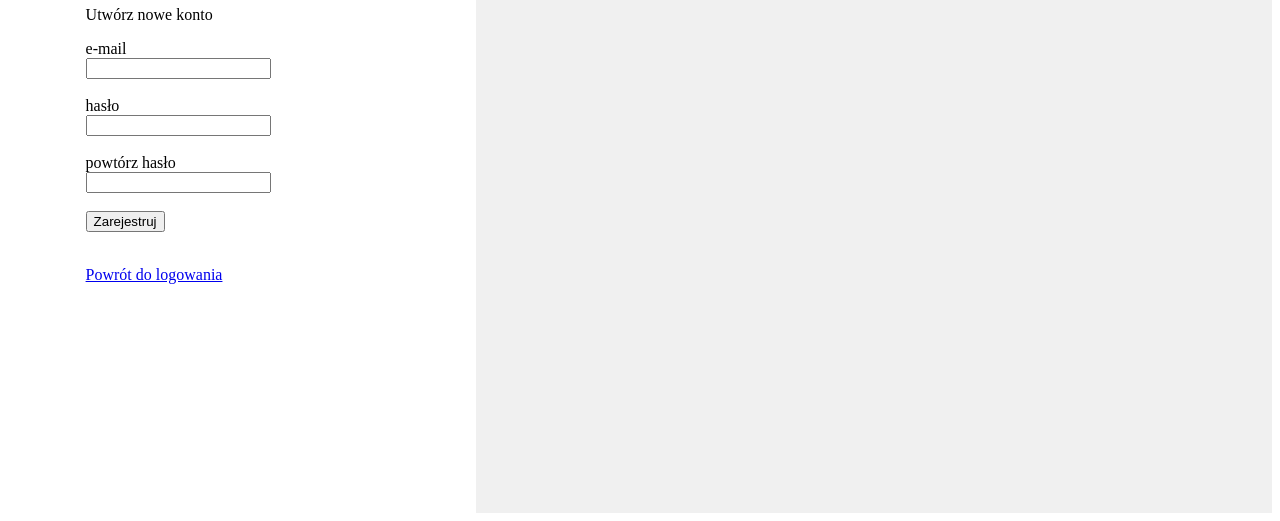
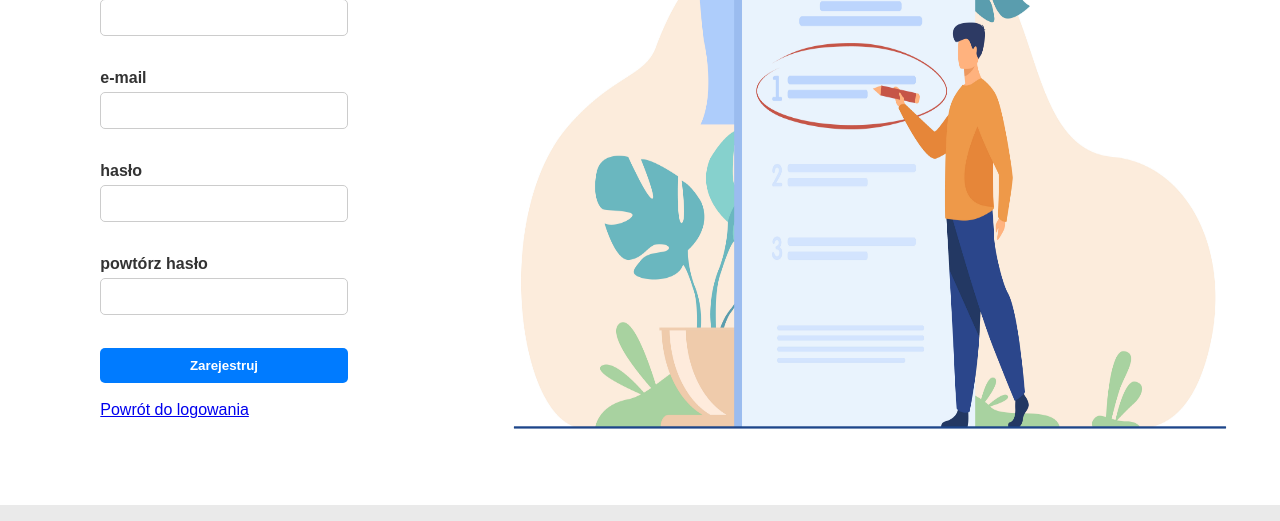
Before and after one commit to G4C3K2/SimpleTeskManagerTrial, a website: page Pages/registration.html in a window 1280 px wide. Shown: the part 295-816 px from the top of the page. Drawn offline with Linux system fonts and the light colour scheme.

Commit message:
polaczenie frontu z backiem

```diff
--- a/Controllers/auth.js
+++ b/Controllers/auth.js
@@ -103,7 +103,7 @@ export async function Register(req, res) {
         return res.status(400).json({
             status: "failed",
             data: [],
-            message: "All fields are required (first_name, last_name, email, password).",
+            message: "Wszystkie pola są wymagane.",
         });
     }
 
@@ -117,7 +117,7 @@ export async function Register(req, res) {
             return res.status(400).json({
                 status: "failed",
                 data: [],
-                message: "It seems you already have an account, please log in instead.",
+                message: "Wygląda na to, że już masz konto. Zaloguj się.",
             });
         }
 
--- a/Pages/registration.html
+++ b/Pages/registration.html
@@ -3,36 +3,100 @@
 <head>
     <meta charset="UTF-8">
     <meta name="viewport" content="width=device-width, initial-scale=1.0">
-    <title>Task Manager - Logowanie</title>
+    <title>Task Manager - Rejestracja</title>
+    <link rel="stylesheet" href="style_reg.css">
 </head>
 <body>
-    <div style="display: flex; height: 100vh;">
+
+    <div class="container">
         <!-- Lewa część: 35% szerokości -->
-        <div style="width: 35%; display: flex; justify-content: center; align-items: center; padding: 20px;">
+        <div class="left-panel">
             <div>
                 <h1>Witaj w Task Manager</h1>
-                <p>Utwórz nowe konto</p>
-                <form>
-                    <label for="email">e-mail</label><br>
-                    <input type="email" id="email" name="email"><br><br>
+                <p>Utwórz nowe konto</p><br><br>
+                <form id="registerForm">
+                    <label for="first_name">Imię</label>
+                    <input type="text" id="first_name" name="first_name" required><br><br>
 
-                    <label for="password">hasło</label><br>
-                    <input type="password" id="password" name="password"><br><br>
+                    <label for="last_name">Nazwisko</label>
+                    <input type="text" id="last_name" name="last_name" required><br><br>
 
-                    <label for="password">powtórz hasło</label><br>
-                    <input type="password" id="repassword" name="repassword"><br><br>
+                    <label for="email">e-mail</label>
+                    <input type="email" id="email" name="email" required><br><br>
+
+                    <label for="password">hasło</label>
+                    <input type="password" id="password" name="password" required><br><br>
+
+                    <label for="repassword">powtórz hasło</label>
+                    <input type="password" id="repassword" name="repassword" required><br><br>
 
                     <button type="submit">Zarejestruj</button><br><br>
-
                 </form>
                 <p><a href="index.html">Powrót do logowania</a></p>
             </div>
         </div>
 
         <!-- Prawa część: 65% szerokości - placeholder na grafikę -->
-        <div style="width: 65%; background-color: #f0f0f0;">
-            <!-- Tutaj dodaj tło lub grafikę -->
+        <div class="right-panel">
+            <img src="tasks.jpg" alt="Grafika Task Manager" style="max-width: 100%; height: 100%;">
         </div>
     </div>
+
+    <script>
+        const form = document.getElementById("registerForm");
+
+        form.addEventListener("submit", async (event) => {
+            event.preventDefault(); // Zapobiega domyślnemu wysłaniu formularza
+
+            // Pobieranie wartości z formularza
+            const first_name = document.getElementById("first_name").value;
+            const last_name = document.getElementById("last_name").value;
+            const email = document.getElementById("email").value;
+            const password = document.getElementById("password").value;
+            const repassword = document.getElementById("repassword").value;
+
+            // Sprawdzanie, czy hasła się zgadzają
+            if (password !== repassword) {
+                alert("Hasła się nie zgadzają! Proszę spróbować ponownie.");
+                return;
+            }
+
+            // Przygotowanie danych do wysłania
+            const userData = {
+                first_name,
+                last_name,
+                email,
+                password
+            };
+
+            try {
+                // Wysłanie zapytania POST
+                const response = await fetch("http://localhost:5005/task-manager/auth/register", {
+                    method: "POST",
+                    headers: {
+                        "Content-Type": "application/json",
+                    },
+                    body: JSON.stringify(userData),
+                });
+
+                const result = await response.json();
+
+                if (response.ok) {
+                    // Obsługa pomyślnej rejestracji
+                    alert("Rejestracja zakończona pomyślnie!");
+                    console.log(result);
+                    // Przekierowanie użytkownika na stronę logowania
+                    window.location.href = "index.html";
+                } else {
+                    // Obsługa błędów rejestracji
+                    alert(result.message || "Wystąpił błąd podczas rejestracji.");
+                }
+            } catch (error) {
+                // Obsługa błędów sieciowych lub innych wyjątków
+                console.error("Błąd:", error);
+                alert("Wystąpił błąd podczas łączenia z serwerem.");
+            }
+        });
+    </script>
 </body>
 </html>
--- /dev/null
+++ b/Pages/style_index.css
@@ -0,0 +1,114 @@
+/* Ogólne ustawienia */
+* {
+    box-sizing: border-box;
+    margin: 0;
+    padding: 0;
+    font-family: Arial, sans-serif;
+}
+
+body {
+    display: flex;
+    justify-content: center;
+    align-items: center;
+    background-color: #eaeaea;
+    color: #333;
+}
+
+/* Główne kontenery */
+.container {
+    display: flex;
+    height: 100vh;
+    width: 100%;
+}
+
+/* Lewa część */
+.left-panel {
+    width: 35%;
+    display: flex;
+    justify-content: center;
+    align-items: center;
+    padding: 20px;
+    background-color: #fff;
+    box-shadow: 0 0 10px rgba(0, 0, 0, 0.1);
+}
+
+.left-panel h1 {
+    margin-bottom: 10px;
+    font-size: 24px;
+    color: #555;
+}
+
+.left-panel p {
+    margin-bottom: 20px;
+    color: #666;
+}
+
+/* Formularz */
+form {
+    width: 100%;
+    max-width: 300px;
+}
+
+form label {
+    display: block;
+    margin-bottom: 5px;
+    font-weight: bold;
+}
+
+form input {
+    width: 100%;
+    padding: 10px;
+    margin-bottom: 15px;
+    border: 1px solid #ccc;
+    border-radius: 5px;
+}
+
+form button {
+    width: 100%;
+    padding: 10px;
+    border: none;
+    border-radius: 5px;
+    background-color: #007bff;
+    color: #fff;
+    font-weight: bold;
+    cursor: pointer;
+}
+
+form button:hover {
+    background-color: #0056b3;
+}
+
+/* Linki */
+form a {
+    text-decoration: none;
+    color: #007bff;
+}
+
+form a:hover {
+    text-decoration: underline;
+}
+
+/* Prawa część */
+.right-panel {
+    width: 65%;
+    background-color: #f0f0f0;
+    display: flex;
+    justify-content: center;
+    align-items: center;
+}
+
+/* Przyciski logowania */
+form .alt-login {
+    display: flex;
+    flex-direction: column;
+    align-items: center;
+}
+
+form .alt-login button {
+    margin-top: 10px;
+    background-color: #db4437;
+}
+
+form .alt-login button:hover {
+    background-color: #b83e2d;
+}
--- /dev/null
+++ b/Pages/style_reg.css
@@ -0,0 +1,114 @@
+/* Ogólne ustawienia */
+* {
+    box-sizing: border-box;
+    margin: 0;
+    padding: 0;
+    font-family: Arial, sans-serif;
+}
+
+body {
+    display: flex;
+    justify-content: center;
+    align-items: center;
+    background-color: #eaeaea;
+    color: #333;
+}
+
+/* Główne kontenery */
+.container {
+    display: flex;
+    height: 100vh;
+    width: 100%;
+}
+
+/* Lewa część */
+.left-panel {
+    width: 35%;
+    display: flex;
+    justify-content: center;
+    align-items: center;
+    padding: 20px;
+    background-color: #fff;
+    box-shadow: 0 0 10px rgba(0, 0, 0, 0.1);
+}
+
+.left-panel h1 {
+    margin-bottom: 10px;
+    font-size: 24px;
+    color: #555;
+}
+
+.left-panel p {
+    margin-bottom: 20px;
+    color: #666;
+}
+
+/* Formularz */
+form {
+    width: 100%;
+    max-width: 300px;
+}
+
+form label {
+    display: block;
+    margin-bottom: 5px;
+    font-weight: bold;
+}
+
+form input {
+    width: 100%;
+    padding: 10px;
+    margin-bottom: 15px;
+    border: 1px solid #ccc;
+    border-radius: 5px;
+}
+
+form button {
+    width: 100%;
+    padding: 10px;
+    border: none;
+    border-radius: 5px;
+    background-color: #007bff;
+    color: #fff;
+    font-weight: bold;
+    cursor: pointer;
+}
+
+form button:hover {
+    background-color: #0056b3;
+}
+
+/* Linki */
+form a {
+    text-decoration: none;
+    color: #007bff;
+}
+
+form a:hover {
+    text-decoration: underline;
+}
+
+/* Prawa część */
+.right-panel {
+    width: 65%;
+    background-color: #f0f0f0;
+    display: flex;
+    justify-content: center;
+    align-items: center;
+}
+
+/* Przyciski logowania */
+form .alt-login {
+    display: flex;
+    flex-direction: column;
+    align-items: center;
+}
+
+form .alt-login button {
+    margin-top: 10px;
+    background-color: #db4437;
+}
+
+form .alt-login button:hover {
+    background-color: #b83e2d;
+}
```
Also changed, not shown: Pages/index.html (+53 -11 lines), Pages/tasks.jpg (added).
